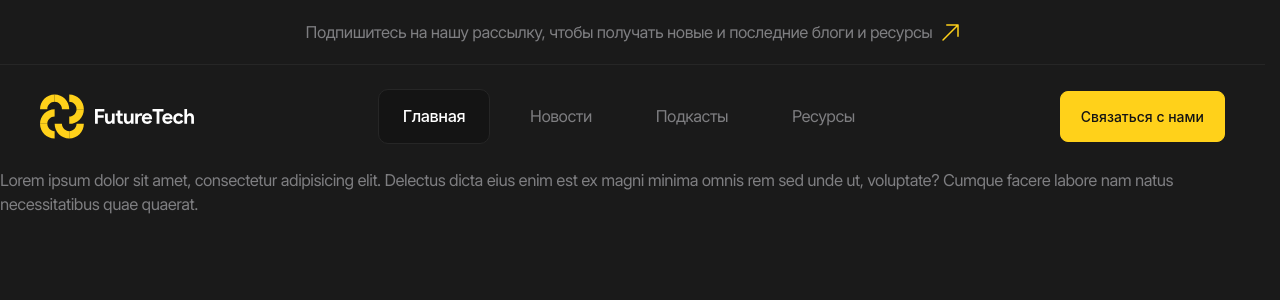
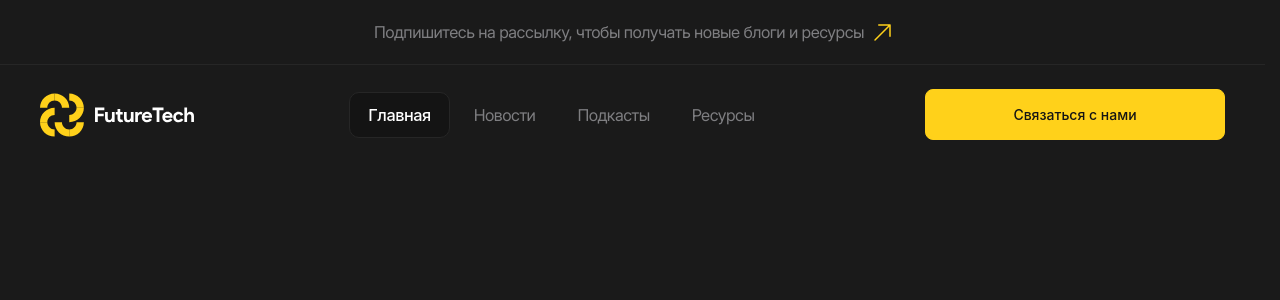
Before and after one commit to CondoR-R/future-tech, a React (Vite) app: page / in a window 1280 px wide. Shown: the top 300 px of the page. Built offline with nearby package versions, Linux system fonts and the light colour scheme; a web font is replaced by a local one.

Commit message:
адаптация шапки

```diff
--- a/src/components/common/burger-button/_burger-button.scss
+++ b/src/components/common/burger-button/_burger-button.scss
@@ -0,0 +1,51 @@
+@use '../../../styles/helpers' as *;
+
+.burger-button {
+  @include square(rem(34));
+
+  display: inline-flex;
+  flex-direction: column;
+  justify-content: space-between;
+  padding: rem(8.5) rem(4.25);
+  color: var(--color-light);
+  background-color: transparent;
+  border: none;
+
+  @include hover {
+    color: var(--color-accent);
+  }
+
+  &.is-active {
+    .burger-button__line {
+      &:first-child {
+        rotate: 45deg;
+        transform-origin: 0;
+        translate: 0.2em -0.1em;
+      }
+
+      &:nth-child(2) {
+        width: 0;
+      }
+
+      &:last-child {
+        width: 100%;
+        rotate: -45deg;
+        transform-origin: 0 100%;
+        translate: 0.25em 0.09em;
+      }
+    }
+  }
+
+  &__line {
+    background-color: currentColor;
+    width: 100%;
+    height: rem(2);
+    border-radius: 1rem;
+    transition-duration: var(--transition-duration);
+
+    &:last-child {
+      width: 60%;
+      align-self: flex-end;
+    }
+  }
+}
--- a/src/components/common/icon/_icon.scss
+++ b/src/components/common/icon/_icon.scss
@@ -4,6 +4,12 @@
   width: rem(17);
   height: rem(17);
 
+  //  @include laptop {
+  //    width: rem(13.75);
+  //    height: rem(13.75);
+  //  }
+
+
   &--yellow-arrow {
     color: var(--color-accent);
   }
--- a/src/components/layout/header/_header.scss
+++ b/src/components/layout/header/_header.scss
@@ -1,6 +1,8 @@
 @use '../../../styles/helpers' as *;
 
 .header {
+  overflow: hidden;
+
   &__promo {
     padding-block: rem(20);
     text-align: center;
@@ -11,11 +13,19 @@
       align-items: center;
       gap: rem(10);
     }
+
+    @include mobile {
+      padding-block: rem(14);
+    }
   }
 
   &__body {
     padding: rem(24);
     background-color: var(--color-dark-10);
+
+    @include mobile {
+      padding-block: rem(20);
+    }
 
     &-inner {
       display: flex;
@@ -29,20 +39,63 @@
     @include mobile-above {
       display: contents;
     }
+
+    @include mobile {
+      position: fixed;
+      inset: 0;
+      padding: 1rem;
+      display: flex;
+      flex-direction: column;
+      justify-content: center;
+      align-items: center;
+      row-gap: 3rem;
+      background-color: var(--color-dark-10);
+      transition-duration: var(--transition-duration);
+
+      &:not(.is-active) {
+        @include hide;
+
+        translate: 100%;
+      }
+    }
   }
 
   &__menu {
+    @include mobile {
+      overflow-y: auto;
+    }
+
     &-list {
       display: flex;
       align-items: center;
       column-gap: rem(16);
+
+      @include laptop {
+        column-gap: rem(6);
+      }
+
+      @include mobile {
+        justify-content: space-between;
+        flex-direction: column;
+        row-gap: 1rem;
+
+      }
     }
 
     &-link {
       padding: rem(14) rem(24);
       color: var(--color-gray-50);
       border-radius: rem(10);
+
+      @include laptop {
+        padding: rem(10) rem(18);
+      }
     }
+  }
+
+  &__contact-us-link {
+    width: 100%;
+    max-width: 300px;
   }
 }
 
--- a/src/components/layout/header/header.tsx
+++ b/src/components/layout/header/header.tsx
@@ -46,7 +46,7 @@ export const Header: React.FC<Props> = ({className}) => {
             to="/"
           >
             <span>
-              Подпишитесь на нашу рассылку, чтобы получать новые и последние блоги и ресурсы
+              Подпишитесь на рассылку, чтобы получать новые блоги и ресурсы
             </span>
             <Icon type='yellowArrow' />
           </Link>
@@ -74,6 +74,7 @@ export const Header: React.FC<Props> = ({className}) => {
               </ul>
             </nav>
             <Button
+              className={'header__contact-us-link'}
               content={'Связаться с нами'}
               isAccent
             /></div>
--- a/src/components/pages/home/home.tsx
+++ b/src/components/pages/home/home.tsx
@@ -11,7 +11,6 @@ export const Home: React.FC<Props> = ({className}) => {
 
   return (
     <div className={className}>
-      <p>Lorem ipsum dolor sit amet, consectetur adipisicing elit. Delectus dicta eius enim est ex magni minima omnis rem sed unde ut, voluptate? Cumque facere labore nam natus necessitatibus quae quaerat.</p>
     </div>
   )
 }
--- a/src/styles/_globals.scss
+++ b/src/styles/_globals.scss
@@ -95,3 +95,16 @@ a {
   outline-offset: rem(4);
   transition-duration: 0s !important;
 }
+
+a, button {
+  &[aria-label] {
+    position: relative;
+
+    &::before {
+      @include abs-center;
+      @include square(rem(44));
+
+      content: '';
+    }
+  }
+}
```
Also changed, not shown: 1 other file (tests, documents, lock files or other folders).
